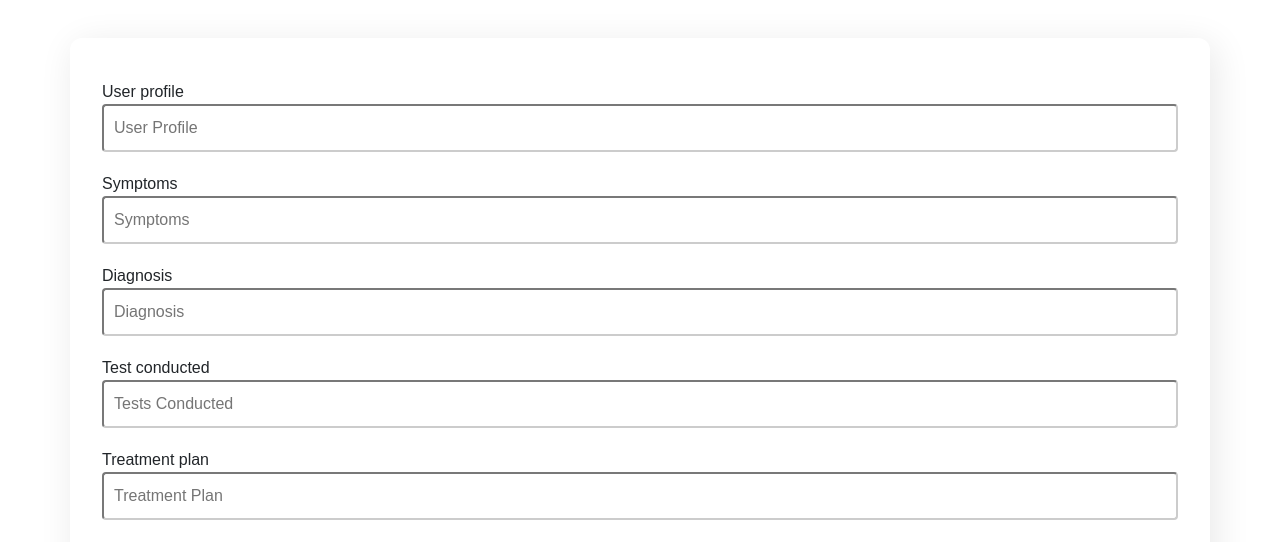
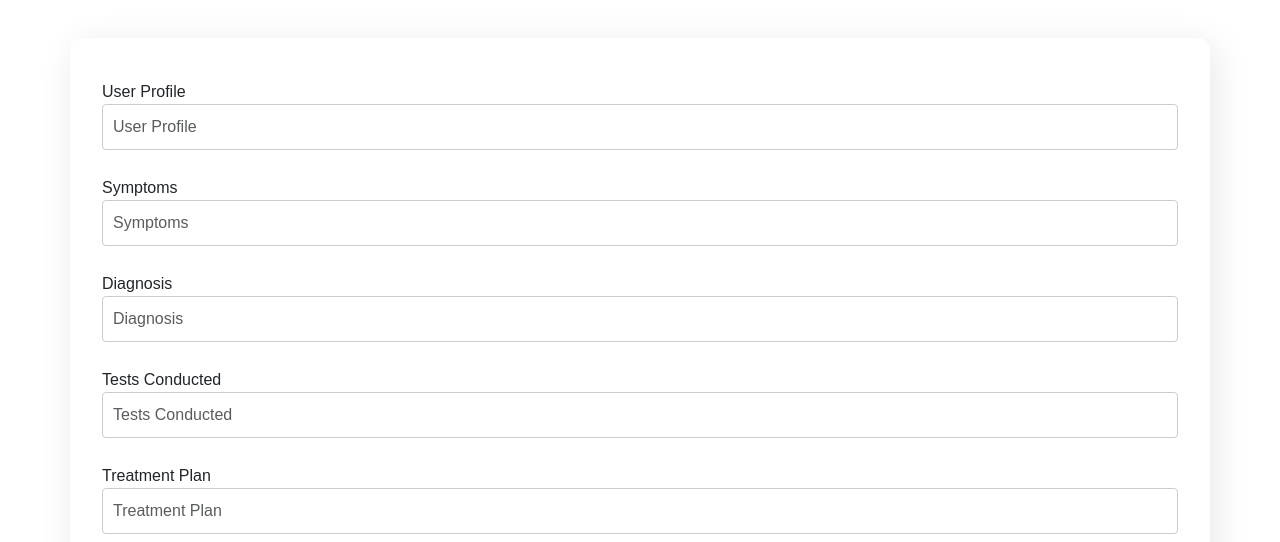
Before and after one commit to Ashwinkumaresan/SHW, a React (Vite) app in the folder Frontend/: page /recordcreate in a window 1280 px wide. Shown: the part 410-952 px from the top of the page. Built offline with nearby package versions, Linux system fonts and the light colour scheme; a web font is replaced by a local one.

Commit message:
Record completed

```diff
--- a/Frontend/src/Pages/RecordCreateByDoctor/RecordCreate.jsx
+++ b/Frontend/src/Pages/RecordCreateByDoctor/RecordCreate.jsx
@@ -1,16 +1,16 @@
 import axios from "axios";
 import { useState } from "react";
-import "./RecordCreate.css"
+import "./RecordCreate.css";
 
 export const RecordCreate = () => {
     const [formData, setFormData] = useState({
-        symptoms: "",
-        diagnosis: "",
-        testsConducted: "",
-        treatmentPlan: "",
-        additionalNotes: "",
-        userProfile: "",
-        sensitiveInformation: "",
+        Symptoms: "",
+        Diagnosis: "",
+        TestsConducted: "",
+        TreatmentPlan: "",
+        AdditionalNotes: "",
+        MedicalID: "",
+        SensitiveInformation: "",
     });
 
     // Handle input change
@@ -24,53 +24,60 @@ export const RecordCreate = () => {
 
         try {
             const response = await axios.post("http://127.0.0.1:8000/record/create", formData, {
-                headers: { "Content-Type": "application/json",
-                    "Authorization": "Bearer " + localStorage.getItem("access_token") ,
+                headers: {
+                    "Content-Type": "application/json",
+                    "Authorization": `Bearer ${localStorage.getItem("access_token")}`,
                 },
-
             });
 
             alert("Data submitted successfully!");
             console.log(response.data);
+
+            // If the response includes tokens, update localStorage
+            if (response.data.access && response.data.refresh) {
+                localStorage.setItem("access_token", response.data.access);
+                localStorage.setItem("refresh_token", response.data.refresh);
+            }
+
         } catch (error) {
-            console.error("Error submitting data:", error);
+            console.error("Error submitting data:", error.response?.data || error.message);
             alert("Error submitting data");
         }
-        const res = await fetch("http://127.0.0.1:8000/record/create", {
-            method: "POST",
-            headers: { "Content-Type": "application/json" },
-            body: JSON.stringify(formData),
-          });
-          if (!res.ok) throw new Error("Error is backend response");
-          const data = await res.json();
-              localStorage.setItem("access_token", data.access);
-            localStorage.setItem("refresh_token", data.refresh);
     };
 
     return (
         <>
-        <div className="recordupper d-flex justify-content-center align-items-center ">
+            <div className="recordupper d-flex justify-content-center align-items-center">
                 <h1 className="fw-bold display-3">Record Create</h1>
             </div>
             <div className="container recordCreate mt-5 mb-5 p-3">
                 <form onSubmit={handleSubmit}>
-                <label htmlFor="">User profile</label>
-                <input type="text" name="userProfile" placeholder="User Profile" value={formData.userProfile} onChange={handleChange} />
-                <label htmlFor="">Symptoms</label>
-                <input type="text" name="symptoms" placeholder="Symptoms" value={formData.symptoms} onChange={handleChange} />
-                <label htmlFor="">Diagnosis</label>
-                <input type="text" name="diagnosis" placeholder="Diagnosis" value={formData.diagnosis} onChange={handleChange} />
-                <label htmlFor="">Test conducted</label>
-                <input type="text" name="testsConducted" placeholder="Tests Conducted" value={formData.testsConducted} onChange={handleChange} />
-                <label htmlFor="">Treatment plan</label>
-                <input type="text" name="treatmentPlan" placeholder="Treatment Plan" value={formData.treatmentPlan} onChange={handleChange} />
-                <label htmlFor="">Sensitive information</label>
-                <input type="text" name="sensitiveInformation" placeholder="Sensitive Information" value={formData.sensitiveInformation} onChange={handleChange} />
-                <label htmlFor="">Additional notes</label>
-                <input type="text" name="additionalNotes" placeholder="Additional Notes" value={formData.additionalNotes} onChange={handleChange} />
-                <button type="submit" className="btn btn-primary" style={{width:"100%"}}>Submit</button>
+                    {[
+                        { label: "User Profile", name: "MedicalID" },
+                        { label: "Symptoms", name: "Symptoms" },
+                        { label: "Diagnosis", name: "Diagnosis" },
+                        { label: "Tests Conducted", name: "TestsConducted" },
+                        { label: "Treatment Plan", name: "TreatmentPlan" },
+                        { label: "Sensitive Information", name: "SensitiveInformation" },
+                        { label: "Additional Notes", name: "AdditionalNotes" },
+                    ].map(({ label, name }) => (
+                        <div key={name} className="mb-3">
+                            <label>{label}</label>
+                            <input
+                                type="text"
+                                name={name}
+                                placeholder={label}
+                                value={formData[name]}
+                                onChange={handleChange}
+                                className="form-control"
+                            />
+                        </div>
+                    ))}
+                    <button type="submit" className="btn btn-primary w-100">
+                        Submit
+                    </button>
                 </form>
             </div>
         </>
     );
-}
+};
```
Also changed, not shown: 1 other file (tests, documents, lock files or other folders). Lines whose indentation alone changed are shown as unchanged.
